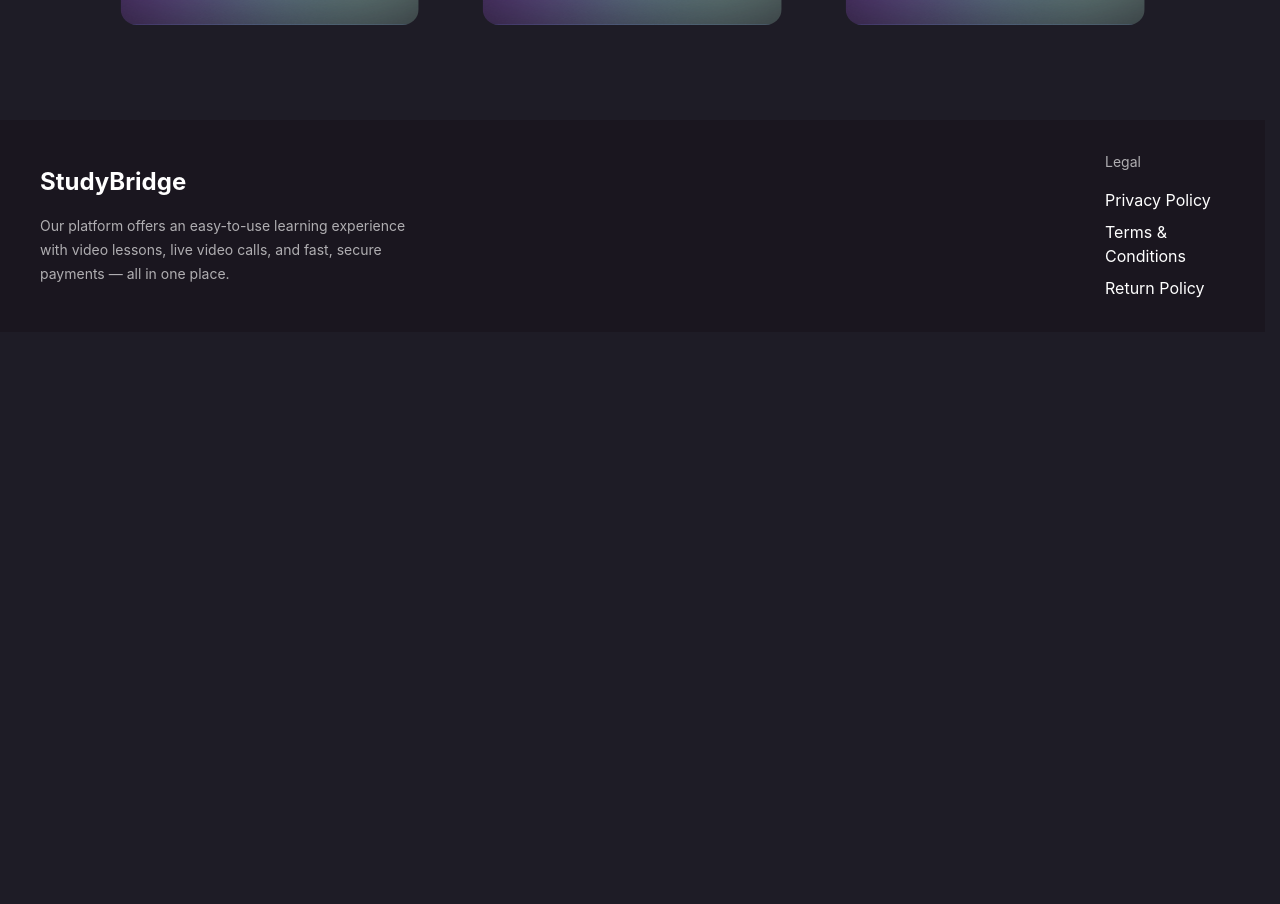
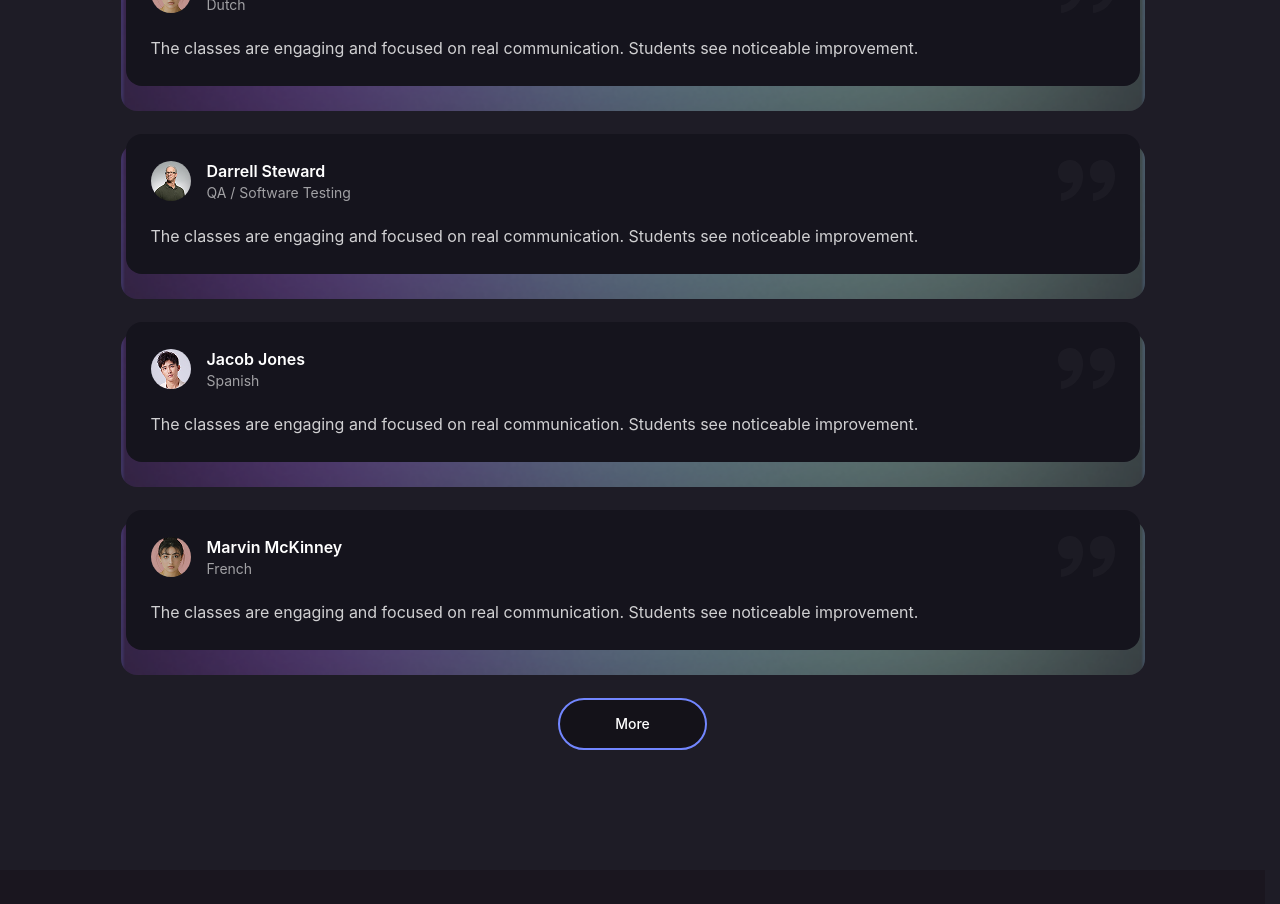
Before and after one commit to Dmytro-Doronin/components, a React (Vite) app: page /teacher in a window 1280 px wide. Shown: the part 1720-2624 px from the top of the page. Before the commit the page ends 2052 px from the top, so only its background shows below. Built offline with nearby package versions, Linux system fonts and the light colour scheme.

Commit message:
fix rewiews

```diff
--- a/src/components/home-sections/Reviews/ReviewCard.tsx
+++ b/src/components/home-sections/Reviews/ReviewCardHome.tsx
@@ -7,7 +7,7 @@ interface ReviewCardProps {
   review: string;
 }
 
-export const ReviewCard = ({ avatar, name, course, review }: ReviewCardProps) => {
+export const ReviewCardHome = ({ avatar, name, course, review }: ReviewCardProps) => {
   return (
       <div className="w-full max-w-[343px] mx-auto">
         <div className="bg-[#15141D] rounded-2xl p-[25px] flex flex-col h-auto">
--- /dev/null
+++ b/src/components/home-sections/Reviews/ReviewsHome.tsx
@@ -0,0 +1,76 @@
+import {ReviewCardHome} from './ReviewCardHome';
+import avatar1 from '../../../assets/images/Avatar.png';
+import avatar2 from '../../../assets/images/Avatar2.png';
+import avatar3 from '../../../assets/images/Avatar3.png';
+import shapeImage from '../../../assets/images/Shape.png';
+
+const reviews = [
+    {
+        avatar: avatar1,
+        name: 'Cameron Williamson',
+        course: 'English',
+        review: 'The classes are engaging and focused on real communication. Students see noticeable improvement.',
+    },
+    {
+        avatar: avatar2,
+        name: 'Esther Howard',
+        course: 'Dutch',
+        review: 'The classes are engaging and focused on real communication. Students see noticeable improvement.',
+    },
+    {
+        avatar: avatar3,
+        name: 'Darrell Steward',
+        course: 'QA / Software Testing',
+        review: 'The classes are engaging and focused on real communication. Students see noticeable improvement.',
+    }
+];
+
+export const ReviewsHome = () => {
+    return (
+        <section className="section-spacing py-12 sm:py-16 lg:py-20">
+            <div className="container-centered mx-auto px-4 sm:px-6 lg:px-8">
+                <div className="text-center">
+                    <h2 className="text-3xl sm:text-4xl lg:text-5xl xl:text-[56px] font-bold text-white mb-6 sm:mb-8 lg:mb-10">
+                        What our clients say
+                    </h2>
+                    <p className="text-white/70 text-sm sm:text-base lg:text-lg max-w-3xl mx-auto leading-relaxed mb-12 sm:mb-16 lg:mb-20 px-4">
+                        Students appreciate the practical approach, supportive instructors, and clear learning structure
+                        across all courses. Many international students highlight fast progress, increased confidence,
+                        and a comfortable learning environment.
+                    </p>
+                </div>
+
+                <div
+                    className="grid grid-cols-1 md:grid-cols-2 lg:grid-cols-3 gap-8 sm:gap-12 lg:gap-16 max-w-7xl mx-auto">
+                    {reviews.map((review, index) => (
+                        <div
+                            key={index}
+                            className={`
+      relative flex justify-center
+      ${index === 2 ? 'md:col-span-2 lg:col-span-1' : ''}
+    `}
+                        >
+                            <div className="relative z-10">
+                                <ReviewCardHome {...review} />
+                            </div>
+
+                            <img
+                                src={shapeImage}
+                                alt=""
+                                className="
+        absolute bottom-[-20px] sm:bottom-[-25px]
+        left-1/2 -translate-x-1/2
+        w-[280px] sm:w-[350px] lg:w-[393px]
+        h-[90px] sm:h-[100px] lg:h-[110px]
+        object-cover rounded-2xl
+        z-0 pointer-events-none
+      "
+                            />
+                        </div>
+                    ))}
+
+                </div>
+            </div>
+        </section>
+    );
+};
--- /dev/null
+++ b/src/components/teacherDetailSection/Reviews/ReviewCardTeacher.tsx
@@ -0,0 +1,39 @@
+import reviewsIcon from '../../../assets/icons/reviews.svg';
+
+interface ReviewCardProps {
+  avatar: string;
+  name: string;
+  course: string;
+  review: string;
+}
+
+export const ReviewCardTeacher = ({ avatar, name, course, review }: ReviewCardProps) => {
+  return (
+      <div className="w-full">
+        <div className="bg-[#15141D] rounded-2xl p-[20px] sm:p-[16px] md:p-[18px] lg:p-[25px] flex flex-col h-auto">
+          <div className="flex items-center gap-[12px] sm:gap-[10px] md:gap-[11px] lg:gap-[16px] mb-[16px] sm:mb-[12px] md:mb-[14px] lg:mb-[20px] flex-shrink-0">
+            <img
+                src={avatar}
+                alt={name}
+                className="w-[32px] h-[32px] sm:w-[28px] sm:h-[28px] md:w-[30px] md:h-[30px] lg:w-[40px] lg:h-[40px] rounded-full object-cover flex-shrink-0"
+            />
+
+            <div className="flex-1 min-w-0">
+              <h4 className="text-white font-semibold text-sm sm:text-xs md:text-xs lg:text-base">{name}</h4>
+              <p className="text-white/60 text-xs sm:text-xs md:text-xs lg:text-sm truncate">{course}</p>
+            </div>
+
+            <img
+                src={reviewsIcon}
+                alt=""
+                className="w-auto h-auto opacity-20 flex-shrink-0 w-[16px] h-[16px] sm:w-[14px] sm:h-[14px] md:w-[15px] md:h-[15px] lg:w-auto lg:h-auto"
+            />
+          </div>
+
+          <p className="text-white/80 text-sm sm:text-xs md:text-xs lg:text-base leading-relaxed">
+            {review}
+          </p>
+        </div>
+      </div>
+  );
+};
--- a/src/components/home-sections/Reviews/Reviews.tsx
+++ b/src/components/teacherDetailSection/Reviews/ReviewsTeacher.tsx
@@ -1,4 +1,5 @@
-import {ReviewCard} from './ReviewCard';
+import {ReviewCardTeacher} from './ReviewCardTeacher';
+import { Button } from '../../ui/button/Button';
 import avatar1 from '../../../assets/images/Avatar.png';
 import avatar2 from '../../../assets/images/Avatar2.png';
 import avatar3 from '../../../assets/images/Avatar3.png';
@@ -22,10 +23,22 @@ const reviews = [
         name: 'Darrell Steward',
         course: 'QA / Software Testing',
         review: 'The classes are engaging and focused on real communication. Students see noticeable improvement.',
+    },
+    {
+        avatar: avatar1,
+        name: 'Jacob Jones',
+        course: 'Spanish',
+        review: 'The classes are engaging and focused on real communication. Students see noticeable improvement.',
+    },
+    {
+        avatar: avatar2,
+        name: 'Marvin McKinney',
+        course: 'French',
+        review: 'The classes are engaging and focused on real communication. Students see noticeable improvement.',
     }
 ];
 
-export const Reviews = () => {
+export const ReviewsTeacher = () => {
     return (
         <section className="section-spacing py-12 sm:py-16 lg:py-20">
             <div className="container-centered mx-auto px-4 sm:px-6 lg:px-8">
@@ -41,27 +54,24 @@ export const Reviews = () => {
                 </div>
 
                 <div
-                    className="grid grid-cols-1 md:grid-cols-2 lg:grid-cols-3 gap-8 sm:gap-12 lg:gap-16 max-w-7xl mx-auto">
+                    className="flex flex-col gap-8 sm:gap-8 md:gap-8 lg:gap-12 w-full">
                     {reviews.map((review, index) => (
                         <div
                             key={index}
-                            className={`
-      relative flex justify-center
-      ${index === 2 ? 'md:col-span-2 lg:col-span-1' : ''}
-    `}
+                            className="relative flex justify-center w-full px-[15px] sm:px-[10px] md:px-[5px]"
                         >
-                            <div className="relative z-10">
-                                <ReviewCard {...review} />
+                            <div className="relative z-10 w-full">
+                                <ReviewCardTeacher {...review} />
                             </div>
 
                             <img
                                 src={shapeImage}
                                 alt=""
                                 className="
-        absolute bottom-[-20px] sm:bottom-[-25px]
-        left-1/2 -translate-x-1/2
-        w-[280px] sm:w-[350px] lg:w-[393px]
-        h-[90px] sm:h-[100px] lg:h-[110px]
+        absolute -bottom-[3px] sm:-bottom-[5px] md:-bottom-[7px] lg:-bottom-[5px] -left-[0px] sm:-left-[2px] md:-left-[5px] lg:-left-[0px] -right-[30px] sm:-right-[25px] md:-right-[20px] lg:-right-[50px]
+        top-[8px] sm:top-[6px] md:top-[4px] lg:top-[10px]
+        w-[calc(100%+30px)] sm:w-[calc(100%+27px)] md:w-[calc(100%+25px)] lg:w-[calc(100%+50px)]
+        h-[calc(100%+11px)] sm:h-[calc(100%+11px)] md:h-[calc(100%+11px)] lg:h-[calc(100%+15px)]
         object-cover rounded-2xl
         z-0 pointer-events-none
       "
@@ -70,6 +80,12 @@ export const Reviews = () => {
                     ))}
 
                 </div>
+
+                <div className="flex justify-center mt-12 sm:mt-16 md:mt-20 lg:mt-12">
+                    <Button variant="secondary">
+                        More
+                    </Button>
+                </div>
             </div>
         </section>
     );
--- a/src/pages/Home/Home.tsx
+++ b/src/pages/Home/Home.tsx
@@ -1,7 +1,7 @@
 import { Hero } from '../../components/home-sections/Hero/Hero';
 import { Features } from '../../components/home-sections/Features/Features';
 import {PopularSubjects} from "../../components/home-sections/PopularSubjects/PopularSubjects.tsx";
-import {Reviews} from "../../components/home-sections/Reviews/Reviews.tsx";
+import {ReviewsHome} from "../../components/home-sections/Reviews/ReviewsHome.tsx";
 import {OurClients} from "../../components/home-sections/OurClients/OurClients.tsx";
 
 
@@ -31,7 +31,7 @@ export const Home = () => {
                 <OurClients />
             </section>
             <section className="section-spacing relative z-10 bg-bg-main">
-                <Reviews/>
+                <ReviewsHome/>
             </section>
         </div>
     );
--- a/src/pages/teacherDetail/teacherDetail.tsx
+++ b/src/pages/teacherDetail/teacherDetail.tsx
@@ -8,7 +8,7 @@ import TeacherSchedule from "../../components/teacherDetailSection/teacherSchedu
 import type {TeacherType} from "../../pages/teachersPage/TeachersPage.tsx";
 import Person from "../../assets/images/person.jpg";
 import { useState } from 'react';
-import {Reviews} from "../../components/home-sections/Reviews/Reviews.tsx";
+import { ReviewsTeacher } from "../../components/teacherDetailSection/Reviews/ReviewsTeacher.tsx";
 
 const teacher: TeacherType = {
     id: '1',
@@ -61,7 +61,7 @@ export const TeacherDetail = () => {
           {renderContent()}
         </div>
           <section className="section-spacing relative z-10 bg-bg-main">
-              <Reviews/>
+              <ReviewsTeacher/>
           </section>
       </div>
     </div>
```
